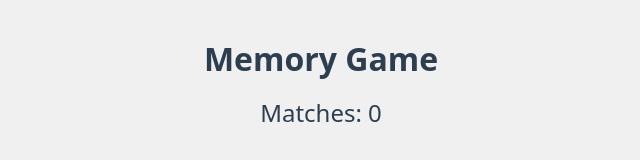
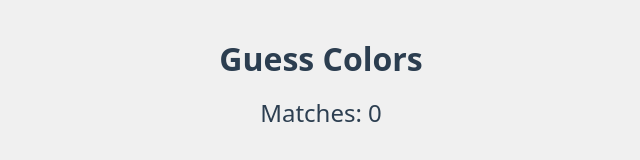
Before and after one commit to Andria112221/Guess-Colors, a website: page index.html in a window 1280 px wide. Shown: the top 160 px of the page, without its empty margins (319-959 px from the left). Drawn offline with Linux system fonts and the light colour scheme.

Commit message:
Update index.html

```diff
--- a/index.html
+++ b/index.html
@@ -9,7 +9,7 @@
   </head>
   <body>
     <main>
-      <h1>Memory Game</h1>
+      <h1>Guess Colors</h1>
       <div class="score">Matches: <span id="score">0</span></div>
       <div class="game-board"></div>
     </main>
```
